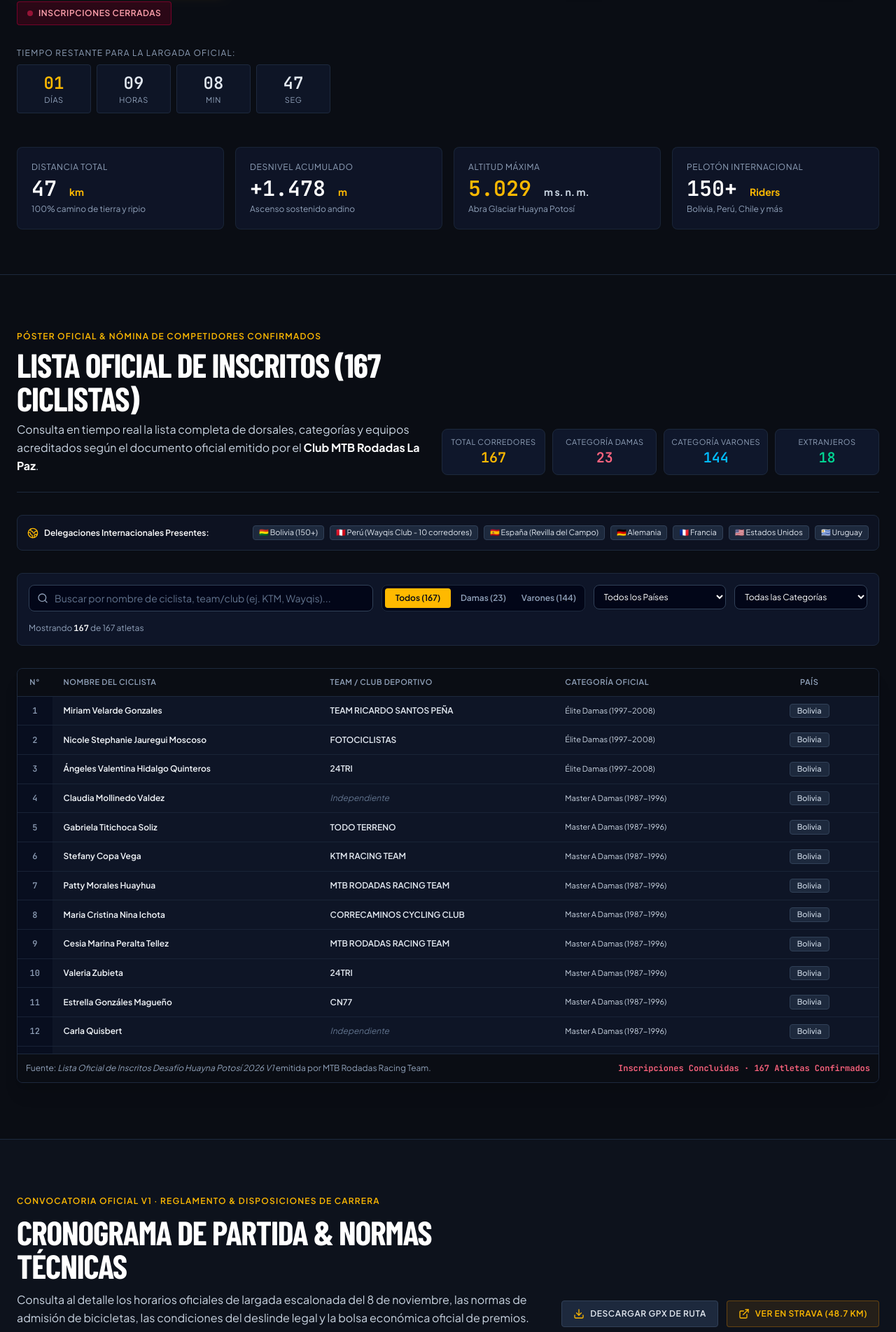
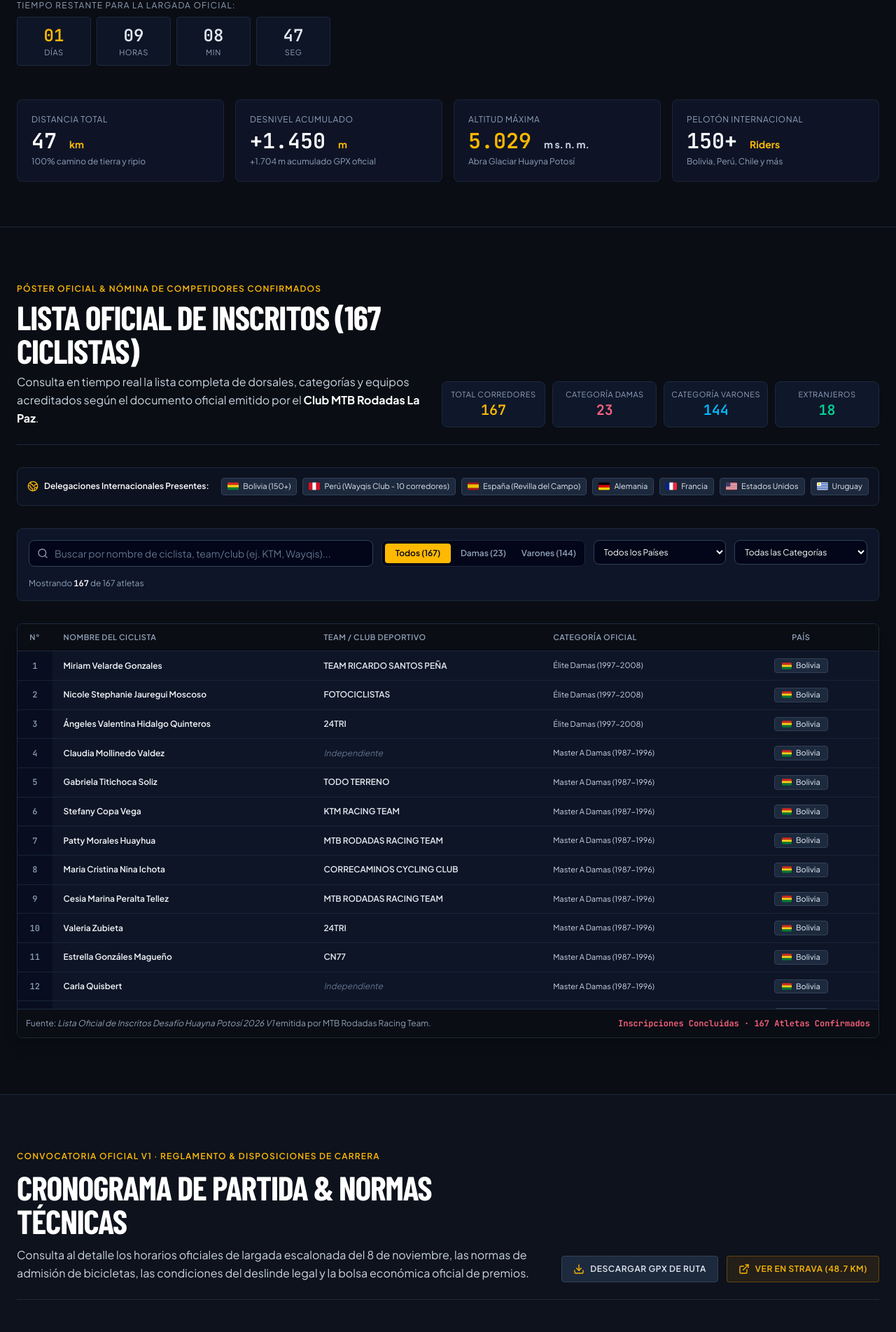
Before and after one commit to alexchipana/desafio-huayna, a React (Vite) app: page / in a window 1280 px wide. Shown: the part 828-2732 px from the top of the page at 70% size. Built offline with nearby package versions, Linux system fonts and the light colour scheme; a web font is replaced by a local one.

Commit message:
feat: actualizar perfil gpx, banderas svg, rutas de imagenes y remover simulador/registro

```diff
--- a/src/App.tsx
+++ b/src/App.tsx
@@ -3,44 +3,28 @@
  * SPDX-License-Identifier: Apache-2.0
  */
 
-import React, { useState } from 'react';
+import React from 'react';
 import { Header } from './components/Header';
 import { Hero } from './components/Hero';
 import { RouteElevation } from './components/RouteElevation';
 import { TechnicalRegulationsModal } from './components/TechnicalRegulations';
 import { InscribedRidersList } from './components/InscribedRidersList';
-import { AltitudeCalculator } from './components/AltitudeCalculator';
 import { PricingCategories } from './components/PricingCategories';
 import { SafetyLogistics } from './components/SafetyLogistics';
 import { ConcertAndSponsors } from './components/ConcertAndSponsors';
 import { RulesAndContact } from './components/RulesAndContact';
 import { Footer } from './components/Footer';
-import { RegistrationModal } from './components/RegistrationModal';
 
 export default function App() {
-  const [isRegisterOpen, setIsRegisterOpen] = useState(false);
-  const [selectedCategory, setSelectedCategory] = useState<string>('elite-varones');
-  const [isTeamRegistration, setIsTeamRegistration] = useState(false);
-
-  const handleOpenRegister = (category = 'elite-varones', isTeam = false) => {
-    setSelectedCategory(category);
-    setIsTeamRegistration(isTeam);
-    setIsRegisterOpen(true);
-  };
-
-  const handleCloseRegister = () => {
-    setIsRegisterOpen(false);
-  };
-
   return (
     <div className="min-h-screen bg-[#0a0d14] text-slate-100 selection:bg-amber-400 selection:text-slate-950 flex flex-col">
       {/* Top Bar Header */}
-      <Header onOpenRegister={() => handleOpenRegister('elite-varones', false)} />
+      <Header />
 
       {/* Main Content Sections */}
       <main className="flex-1">
         {/* 1. Hero Section & Key Performance Indicators */}
-        <Hero onOpenRegister={() => handleOpenRegister('elite-varones', false)} />
+        <Hero />
 
         {/* 2. Official Inscribed Riders (167 Riders with Dorsal/Club/Country) */}
         <InscribedRidersList />
@@ -51,32 +35,21 @@ export default function App() {
         {/* 4. Route Profile, Interactive Altimetry & Kilian Bron History */}
         <RouteElevation />
 
-        {/* 5. High Altitude & Physiological Hypoxia Simulator */}
-        <AltitudeCalculator />
+        {/* 5. Competition Categories, Prizes & Team 10+1 Rate */}
+        <PricingCategories />
 
-        {/* 6. Competition Categories, Prizes & Team 10+1 Rate */}
-        <PricingCategories onOpenRegister={handleOpenRegister} />
-
-        {/* 7. Safety Deployment, Bomberos Santa Bárbara & Alto Milluni History */}
+        {/* 6. Safety Deployment, Bomberos Santa Bárbara & Alto Milluni History */}
         <SafetyLogistics />
 
-        {/* 8. Cultural Finish Line Concert (Armadura) & Official Sponsors */}
+        {/* 7. Cultural Finish Line Concert (Armadura) & Official Sponsors */}
         <ConcertAndSponsors />
 
-        {/* 9. Mandatory Gear Checklist, WhatsApp Channels & FAQ */}
+        {/* 8. Mandatory Gear Checklist, WhatsApp Channels & FAQ */}
         <RulesAndContact />
       </main>
 
       {/* Footer */}
       <Footer />
-
-      {/* Interactive Registration & Credential Modal */}
-      <RegistrationModal
-        isOpen={isRegisterOpen}
-        onClose={handleCloseRegister}
-        defaultCategory={selectedCategory}
-        isTeamDefault={isTeamRegistration}
-      />
     </div>
   );
 }
--- a/src/components/ConcertAndSponsors.tsx
+++ b/src/components/ConcertAndSponsors.tsx
@@ -1,6 +1,7 @@
 import React from 'react';
 import { Music, Sparkles, Shield, Wrench, Coffee, HeartPulse } from 'lucide-react';
 import { EVENT_DATA } from '../data/eventData';
+import concertImage from '../assets/images/rock_band_armadura_milluni_1792904387327.jpg';
 
 export const ConcertAndSponsors: React.FC = () => {
   return (
@@ -47,10 +48,10 @@ export const ConcertAndSponsors: React.FC = () => {
             {/* Concert image */}
             <div className="lg:col-span-5 h-72 lg:h-full relative overflow-hidden bg-slate-950">
               <img
-                src="/src/assets/images/rock_band_armadura_milluni_1792904387327.jpg"
+                src={concertImage}
                 alt="Concierto de rock de Armadura en la meta de Alto Milluni frente al Huayna Potosí"
                 className="w-full h-full object-cover min-h-[280px]"
-                referrerPolicy="no-referrer"
+                loading="lazy"
               />
               <div className="absolute inset-0 bg-gradient-to-t from-slate-950/80 via-transparent to-transparent" />
             </div>
--- /dev/null
+++ b/src/components/CountryFlag.tsx
@@ -0,0 +1,85 @@
+import React from 'react';
+
+interface FlagProps {
+  country: string;
+  className?: string;
+}
+
+export const CountryFlag: React.FC<FlagProps> = ({ country, className = "w-4 h-3 inline-block rounded-xs shadow-xs" }) => {
+  switch (country.toLowerCase()) {
+    case 'bolivia':
+      return (
+        <svg viewBox="0 0 30 20" className={className} aria-label="Bolivia">
+          <rect width="30" height="6.67" y="0" fill="#D52B1E" />
+          <rect width="30" height="6.67" y="6.67" fill="#FCD116" />
+          <rect width="30" height="6.67" y="13.33" fill="#007934" />
+        </svg>
+      );
+    case 'perú':
+    case 'peru':
+      return (
+        <svg viewBox="0 0 30 20" className={className} aria-label="Perú">
+          <rect width="10" height="20" x="0" fill="#D91023" />
+          <rect width="10" height="20" x="10" fill="#FFFFFF" />
+          <rect width="10" height="20" x="20" fill="#D91023" />
+        </svg>
+      );
+    case 'españa':
+    case 'espana':
+    case 'spain':
+      return (
+        <svg viewBox="0 0 30 20" className={className} aria-label="España">
+          <rect width="30" height="5" y="0" fill="#AA151B" />
+          <rect width="30" height="10" y="5" fill="#F1BF00" />
+          <rect width="30" height="5" y="15" fill="#AA151B" />
+        </svg>
+      );
+    case 'alemania':
+    case 'germany':
+      return (
+        <svg viewBox="0 0 30 20" className={className} aria-label="Alemania">
+          <rect width="30" height="6.67" y="0" fill="#000000" />
+          <rect width="30" height="6.67" y="6.67" fill="#DD0000" />
+          <rect width="30" height="6.67" y="13.33" fill="#FFCE00" />
+        </svg>
+      );
+    case 'francia':
+    case 'france':
+      return (
+        <svg viewBox="0 0 30 20" className={className} aria-label="Francia">
+          <rect width="10" height="20" x="0" fill="#002395" />
+          <rect width="10" height="20" x="10" fill="#FFFFFF" />
+          <rect width="10" height="20" x="20" fill="#ED2939" />
+        </svg>
+      );
+    case 'estados unidos':
+    case 'usa':
+    case 'eeuu':
+      return (
+        <svg viewBox="0 0 30 20" className={className} aria-label="Estados Unidos">
+          <rect width="30" height="20" fill="#B22234" />
+          <rect width="30" height="1.54" y="1.54" fill="#FFFFFF" />
+          <rect width="30" height="1.54" y="4.62" fill="#FFFFFF" />
+          <rect width="30" height="1.54" y="7.69" fill="#FFFFFF" />
+          <rect width="30" height="1.54" y="10.77" fill="#FFFFFF" />
+          <rect width="30" height="1.54" y="13.85" fill="#FFFFFF" />
+          <rect width="30" height="1.54" y="16.92" fill="#FFFFFF" />
+          <rect width="12" height="10.77" fill="#3C3B6E" />
+        </svg>
+      );
+    case 'uruguay':
+      return (
+        <svg viewBox="0 0 30 20" className={className} aria-label="Uruguay">
+          <rect width="30" height="20" fill="#FFFFFF" />
+          <rect width="30" height="2.22" y="2.22" fill="#0038A8" />
+          <rect width="30" height="2.22" y="6.67" fill="#0038A8" />
+          <rect width="30" height="2.22" y="11.11" fill="#0038A8" />
+          <rect width="30" height="2.22" y="15.56" fill="#0038A8" />
+          <rect width="11" height="9" fill="#FFFFFF" />
+          <circle cx="5.5" cy="4.5" r="3" fill="#FCD116" />
+        </svg>
+      );
+    default:
+      return null;
+  }
+};
--- a/src/components/Hero.tsx
+++ b/src/components/Hero.tsx
@@ -1,12 +1,13 @@
 import React, { useState, useEffect } from 'react';
 import { ArrowRight, Mountain, ShieldCheck, Calendar, MapPin } from 'lucide-react';
 import { EVENT_DATA } from '../data/eventData';
+import heroImage from '../assets/images/hero_huayna_potosi_mtb_1792904385157.jpg';
 
 interface HeroProps {
-  onOpenRegister: () => void;
+  onOpenRegister?: () => void;
 }
 
-export const Hero: React.FC<HeroProps> = ({ onOpenRegister }) => {
+export const Hero: React.FC<HeroProps> = () => {
   // Target race date: November 8, 2026 06:00:00 Bolivia time (UTC-4)
   const [timeLeft, setTimeLeft] = useState<{
     days: number;
@@ -45,8 +46,6 @@ export const Hero: React.FC<HeroProps> = ({ onOpenRegister }) => {
           <span aria-hidden="true" className="text-slate-600">·</span>
           <span>{EVENT_DATA.discipline}</span>
           <span aria-hidden="true" className="text-slate-600">·</span>
-          <span>Nevado Huayna Potosí (6.090 m)</span>
-          <span aria-hidden="true" className="text-slate-600">·</span>
           <span>Edición 2026</span>
         </div>
 
@@ -77,13 +76,13 @@ export const Hero: React.FC<HeroProps> = ({ onOpenRegister }) => {
             <h1 className="font-['Barlow_Condensed'] text-4xl sm:text-5xl md:text-6xl lg:text-7xl font-extrabold uppercase tracking-tight text-white leading-[0.95]">
               47 km sobre los <span className="text-amber-400">5.029 m s. n. m.</span>
               <br />
-              <span className="text-slate-200">El Desafío Andino Definitivo</span>
+              <span className="text-slate-200">El Desafío Definitivo</span>
             </h1>
 
             <p className="text-base sm:text-lg text-slate-300 max-w-2xl leading-relaxed">
-              La prueba de ciclismo de montaña (XCM) en alta altitud más exigente de la Cordillera Real.
+              La prueba de ciclismo de montaña (MTB) en alta altitud más exigente de la Cordillera Real.
               Un ascenso extremo desde la comunidad de Patamanta hasta el pie de monte del glaciar Huayna Potosí en Alto Milluni,
-              enfrentando <strong className="text-white font-semibold">hipoxia severa, +1.478 metros de desnivel</strong> y senderos 100% de montaña.
+              enfrentando <strong className="text-white font-semibold">+1.450 metros de desnivel</strong> (+1.704 m acumulado GPX) y senderos 100% de montaña.
             </p>
 
             {/* Event Dates & Trust strip */}
@@ -166,10 +165,10 @@ export const Hero: React.FC<HeroProps> = ({ onOpenRegister }) => {
           <div className="lg:col-span-5">
             <div className="relative rounded-lg overflow-hidden border border-slate-800 shadow-2xl bg-slate-900">
               <img
-                src="/src/assets/images/hero_huayna_potosi_mtb_1792904385157.jpg"
+                src={heroImage}
                 alt="Ciclista de montaña ascendiendo frente al Nevado Huayna Potosí"
                 className="w-full h-auto aspect-16/10 object-cover"
-                referrerPolicy="no-referrer"
+                loading="eager"
               />
               <div className="absolute inset-0 bg-gradient-to-t from-slate-950 via-slate-950/20 to-transparent pointer-events-none" />
 
@@ -200,9 +199,9 @@ export const Hero: React.FC<HeroProps> = ({ onOpenRegister }) => {
           <div className="p-4 sm:p-5 rounded-lg bg-slate-900/80 border border-slate-800/80">
             <div className="text-xs uppercase tracking-wider text-slate-400">Desnivel Acumulado</div>
             <div className="font-['JetBrains_Mono'] font-bold text-2xl sm:text-3xl text-white mt-1 tabular-nums">
-              +1.478 <span className="text-sm font-sans text-amber-400">m</span>
+              +1.450 <span className="text-sm font-sans text-amber-400">m</span>
             </div>
-            <div className="text-xs text-slate-400 mt-1">Ascenso sostenido andino</div>
+            <div className="text-xs text-slate-400 mt-1">+1.704 m acumulado GPX oficial</div>
           </div>
 
           <div className="p-4 sm:p-5 rounded-lg bg-slate-900/80 border border-slate-800/80">
--- a/src/components/InscribedRidersList.tsx
+++ b/src/components/InscribedRidersList.tsx
@@ -1,6 +1,7 @@
 import React, { useState, useMemo } from 'react';
 import { Search, Filter, Users, Flag, Trophy, Shield, Globe2, ChevronDown, CheckCircle2 } from 'lucide-react';
 import { OFFICIAL_INSCRIBED_RIDERS, InscribedRider } from '../data/inscribedRiders';
+import { CountryFlag } from './CountryFlag';
 
 export const InscribedRidersList: React.FC = () => {
   const [searchTerm, setSearchTerm] = useState('');
@@ -98,26 +99,26 @@ export const InscribedRidersList: React.FC = () => {
             <span className="font-semibold text-white">Delegaciones Internacionales Presentes:</span>
           </div>
           <div className="flex flex-wrap gap-2 text-[11px]">
-            <span className="px-2 py-0.5 rounded bg-slate-800 border border-slate-700 text-slate-200">
-              🇧🇴 Bolivia (150+)
+            <span className="inline-flex items-center gap-1.5 px-2 py-1 rounded bg-slate-800 border border-slate-700 text-slate-200">
+              <CountryFlag country="Bolivia" /> Bolivia (150+)
             </span>
-            <span className="px-2 py-0.5 rounded bg-slate-800 border border-slate-700 text-slate-200">
-              🇵🇪 Perú (Wayqis Club - 10 corredores)
+            <span className="inline-flex items-center gap-1.5 px-2 py-1 rounded bg-slate-800 border border-slate-700 text-slate-200">
+              <CountryFlag country="Perú" /> Perú (Wayqis Club - 10 corredores)
             </span>
-            <span className="px-2 py-0.5 rounded bg-slate-800 border border-slate-700 text-slate-200">
-              🇪🇸 España (Revilla del Campo)
+            <span className="inline-flex items-center gap-1.5 px-2 py-1 rounded bg-slate-800 border border-slate-700 text-slate-200">
+              <CountryFlag country="España" /> España (Revilla del Campo)
             </span>
-            <span className="px-2 py-0.5 rounded bg-slate-800 border border-slate-700 text-slate-200">
-              🇩🇪 Alemania
+            <span className="inline-flex items-center gap-1.5 px-2 py-1 rounded bg-slate-800 border border-slate-700 text-slate-200">
+              <CountryFlag country="Alemania" /> Alemania
             </span>
-            <span className="px-2 py-0.5 rounded bg-slate-800 border border-slate-700 text-slate-200">
-              🇫🇷 Francia
+            <span className="inline-flex items-center gap-1.5 px-2 py-1 rounded bg-slate-800 border border-slate-700 text-slate-200">
+              <CountryFlag country="Francia" /> Francia
             </span>
-            <span className="px-2 py-0.5 rounded bg-slate-800 border border-slate-700 text-slate-200">
-              🇺🇸 Estados Unidos
+            <span className="inline-flex items-center gap-1.5 px-2 py-1 rounded bg-slate-800 border border-slate-700 text-slate-200">
+              <CountryFlag country="Estados Unidos" /> Estados Unidos
             </span>
-            <span className="px-2 py-0.5 rounded bg-slate-800 border border-slate-700 text-slate-200">
-              🇺🇾 Uruguay
+            <span className="inline-flex items-center gap-1.5 px-2 py-1 rounded bg-slate-800 border border-slate-700 text-slate-200">
+              <CountryFlag country="Uruguay" /> Uruguay
             </span>
           </div>
         </div>
@@ -266,11 +267,12 @@ export const InscribedRidersList: React.FC = () => {
 
                       {/* Country */}
                       <td className="py-2.5 px-4 text-center">
-                        <span className={`inline-block px-2.5 py-0.5 rounded text-[11px] font-medium border ${
+                        <span className={`inline-flex items-center gap-1.5 px-2.5 py-0.5 rounded text-[11px] font-medium border ${
                           rider.country === 'Bolivia'
                             ? 'bg-slate-800 text-slate-300 border-slate-700'
                             : 'bg-emerald-950/60 text-emerald-300 border-emerald-800/60 font-semibold'
                         }`}>
+                          <CountryFlag country={rider.country} className="w-3.5 h-2.5 rounded-xs" />
                           {rider.country}
                         </span>
                       </td>
--- a/src/components/PricingCategories.tsx
+++ b/src/components/PricingCategories.tsx
@@ -3,10 +3,10 @@ import { Trophy, Users, Award, CheckCircle, ArrowRight, Sparkles } from 'lucide-
 import { EVENT_DATA, Category } from '../data/eventData';
 
 interface PricingCategoriesProps {
-  onOpenRegister: (initialCategory?: string, isTeam?: boolean) => void;
+  onOpenRegister?: (initialCategory?: string, isTeam?: boolean) => void;
 }
 
-export const PricingCategories: React.FC<PricingCategoriesProps> = ({ onOpenRegister }) => {
+export const PricingCategories: React.FC<PricingCategoriesProps> = () => {
   const [selectedCategory, setSelectedCategory] = useState<Category>(EVENT_DATA.categories[0]);
 
   return (
--- a/src/components/SafetyLogistics.tsx
+++ b/src/components/SafetyLogistics.tsx
@@ -1,6 +1,7 @@
 import React from 'react';
 import { ShieldCheck, HeartPulse, Building2, Users2, Truck, AlertCircle } from 'lucide-react';
 import { EVENT_DATA } from '../data/eventData';
+import milluniImage from '../assets/images/route_alto_milluni_glacier_1792904385218.jpg';
 
 export const SafetyLogistics: React.FC = () => {
   return (
@@ -146,10 +147,10 @@ export const SafetyLogistics: React.FC = () => {
 
             <div className="lg:col-span-5 h-64 lg:h-full relative overflow-hidden">
               <img
-                src="/src/assets/images/route_alto_milluni_glacier_1792904385218.jpg"
+                src={milluniImage}
                 alt="Comunidad de Alto Milluni frente al glaciar Huayna Potosí"
                 className="w-full h-full object-cover min-h-[260px]"
-                referrerPolicy="no-referrer"
+                loading="lazy"
               />
               <div className="absolute inset-0 bg-gradient-to-r from-slate-900/80 via-transparent to-transparent lg:block hidden" />
             </div>
--- a/src/data/eventData.ts
+++ b/src/data/eventData.ts
@@ -30,7 +30,7 @@ export interface Category {
 export const EVENT_DATA = {
   edition: '2026 - Primera Versión (V1)',
   title: 'Desafío Huayna Potosí V1',
-  discipline: 'Ciclismo de Montaña / MTB XCM en Alta Montaña',
+  discipline: 'Ciclismo de Montaña / MTB',
   organizers: {
     club: 'MTB Rodadas La Paz',
     team: 'MTB Rodadas Racing Team',
@@ -56,11 +56,12 @@ export const EVENT_DATA = {
     municipalities: 'Pucarani y El Alto, Departamento de La Paz, Bolivia',
   },
   keyMetrics: {
-    distanceKm: 48.7,
+    distanceKm: 46.9,
     elevationGainM: 1450,
-    maxAltitudeM: 5029,
-    startAltitudeM: 3860,
-    finishAltitudeM: 4650,
+    elevationGainGpxM: 1704,
+    maxAltitudeM: 5030,
+    startAltitudeM: 3954,
+    finishAltitudeM: 4635,
     surface: '100% camino de montaña no pavimentado (tierra, ripio y grava)',
     confirmedAthletes: 167,
     countries: ['Bolivia', 'Perú', 'España', 'Alemania', 'Francia', 'Estados Unidos', 'Uruguay'],
@@ -173,7 +174,7 @@ export const EVENT_DATA = {
       ageRange: '30 a 39 años',
       birthYears: '1987 - 1996',
       gender: 'Varones',
-      description: 'Categoría altamente concurrida (35 ciclistas) disputada por experimentados competidores XCM.',
+      description: 'Categoría altamente concurrida (35 ciclistas) disputada por experimentados competidores de MTB.',
       prizeFirstBOB: 200,
       gearPrizes: 'Trofeo + Casco técnico + Kit de lubricación Bike Fast + Nutrición deportiva',
     },
@@ -267,7 +268,7 @@ export const EVENT_DATA = {
       id: 'cp1',
       name: 'Partida: Plaza Principal de Patamanta',
       distanceKm: 0,
-      elevationM: 3860,
+      elevationM: 3954,
       slopePercent: 2.0,
       surface: 'Ripio compactado y calzada vecinal altiplánica',
       description: 'Punto de reunión, concentración de delegaciones y largada por grupos cronometrados.',
@@ -276,42 +277,42 @@ export const EVENT_DATA = {
     },
     {
       id: 'cp2',
-      name: 'Comunidad de Vilaque',
-      distanceKm: 14.2,
-      elevationM: 4120,
+      name: 'Comunidad Originaria Churiaque',
+      distanceKm: 2.4,
+      elevationM: 4076,
       slopePercent: 4.8,
-      surface: 'Camino de tierra suelta, gravilla y ondulaciones',
-      description: 'Tramo de aceleración y selección natural del pelotón. Ingreso a la quebrada andina.',
+      surface: 'Camino de tierra suelta, gravilla y ondulaciones con vista a la cordillera',
+      description: 'Tramo de aceleración y selección natural del pelotón. Ingreso a la quebrada.',
       services: ['Punto de Hidratación', 'Bananas y Carbohidratos', 'Control visual de paso'],
       oxygenAvailable: false,
     },
     {
       id: 'cp3',
-      name: 'Poblado de Churiaque',
-      distanceKm: 28.5,
-      elevationM: 4450,
+      name: 'Inicio Escalada / Quebrada',
+      distanceKm: 14.7,
+      elevationM: 4495,
       slopePercent: 7.4,
       surface: 'Senderos pedregosos y grava volcánica suelta',
-      description: 'Punto de corte horario estricto (11:30 AM). Entrada a las rampas de alta exigencia muscular.',
+      description: 'Entrada a las rampas de alta exigencia muscular.',
       services: ['Puesto Avanzado Bomberos Santa Bárbara', 'Oxigenoterapia de urgencia', 'Ambulancia 4x4', 'Hidratación'],
       oxygenAvailable: true,
     },
     {
       id: 'cp4',
       name: 'Abra Glaciar Huayna Potosí (Cota Máxima)',
-      distanceKm: 40.1,
-      elevationM: 5029,
+      distanceKm: 37.6,
+      elevationM: 5030,
       slopePercent: 12.8,
       surface: 'Camino minero de alta montaña, morrena y piedra suelta',
-      description: 'El techo barométrico de la prueba. Presión atmosférica reducida a 417 mmHg y rampas de hasta 18%.',
+      description: 'El punto más alto de la prueba a más de 5.030 m s. n. m. frente a las laderas glaciares.',
       services: ['Control de Chip y Cronometraje', 'Equipo de Rescate y Bomberos', 'Monitoreo de SpO2'],
       oxygenAvailable: true,
     },
     {
       id: 'cp5',
       name: 'Meta: Histórica Comunidad de Alto Milluni',
-      distanceKm: 48.7,
-      elevationM: 4650,
+      distanceKm: 46.9,
+      elevationM: 4635,
       slopePercent: -3.5,
       surface: 'Descenso técnico sobre tierra y llegada a la plaza comunitaria',
       description: 'Arco de meta, entrega de medallas Finisher, retorno de drop-bags, almuerzos comunitarios y concierto de Armadura.',
```
Also changed, not shown: src/components/Footer.tsx (+4 -4 lines), src/components/Header.tsx (+6 -6 lines), src/components/RouteElevation.tsx (+45 -35 lines), 2 other files (tests, documents, lock files or other folders).
